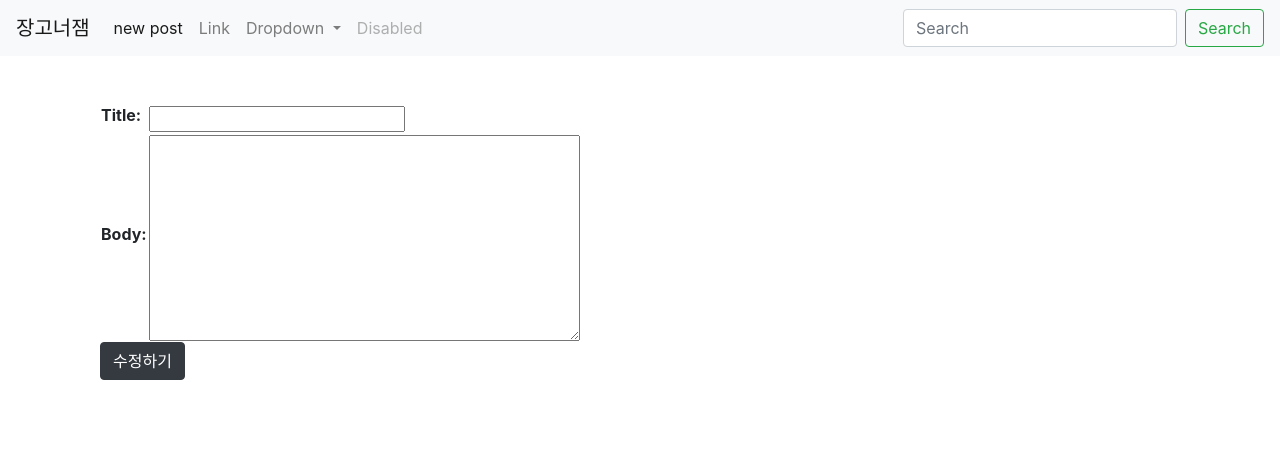
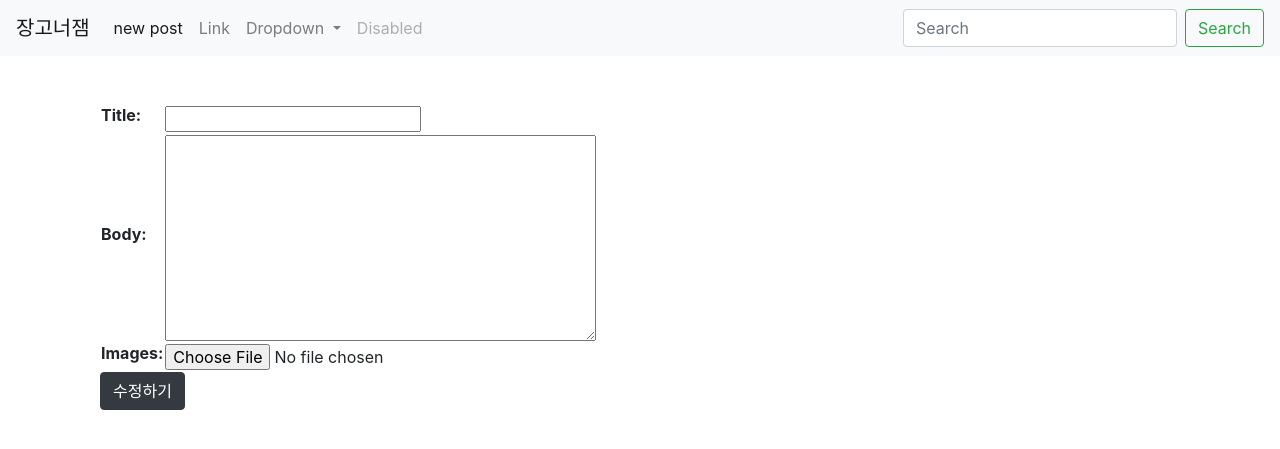
Before and after one commit to KWAK8573/Django-blog, a Django app: template crudapp/templates/update.html in a window 1280 px wide. Shown: the top 449 px of the page. Run offline with Django 3.2, Linux system fonts and the light colour scheme; the template is opened without the code that fills it: values that come from a table or form of the project are taken from there, others are empty; some libraries are stand-ins or nearby versions.

Commit message:
게시글 첨부이미지 수정구현 (삭제안됨)

```diff
--- a/crudapp/form.py
+++ b/crudapp/form.py
@@ -6,4 +6,4 @@ from .models import Blog
 class BlogUpdate(forms.ModelForm):
     class Meta:
         model = Blog
-        fields = ['title','body']
+        fields = ['title','body','images']
--- a/crudapp/templates/update.html
+++ b/crudapp/templates/update.html
@@ -4,7 +4,7 @@
 
 <br>
 <div class="container">
-	<form method="POST">
+	<form method="POST" enctype="multipart/form-data" >
 	  {% csrf_token %}
 	 <table>
         {{ form.as_table}}
--- a/crudapp/views.py
+++ b/crudapp/views.py
@@ -38,6 +38,7 @@ def update(request, blog_id):
         if form.is_valid():
             blog.title = request.POST['title']
             blog.body = request.POST['body']
+            blog.images = request.FILES['images']
             blog.pub_date = timezone.datetime.now()
             blog.save()
             return redirect('/crudapp/detail/' + str(blog.id))
```
